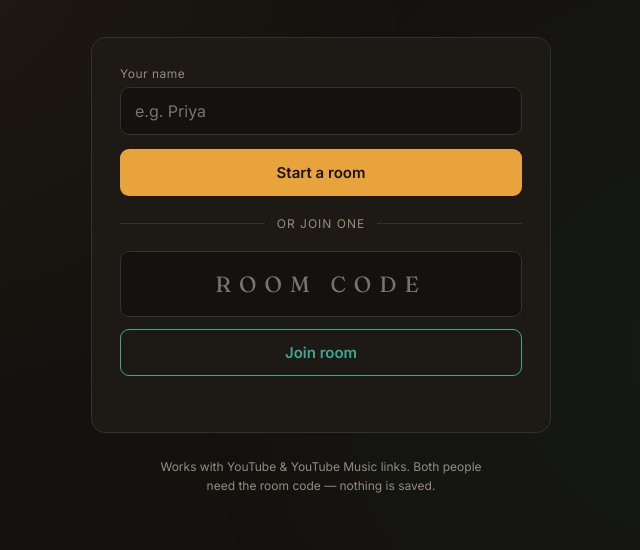
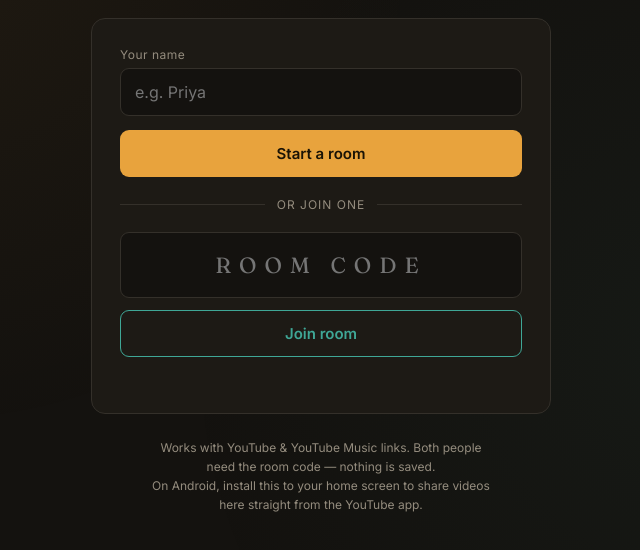
Before and after one commit to sonu-ak47/syncwatch, a website: page public/index.html in a window 1280 px wide. Shown: the part 206-756 px from the top of the page, without its empty margins (319-959 px from the left). Drawn offline with nearby package versions, Linux system fonts and the light colour scheme; no server answers.

Commit message:
Update fine print with Android installation instructions
Added instructions for Android users to install the app to their home screen.

```diff
--- a/public/index.html
+++ b/public/index.html
@@ -4,6 +4,10 @@
 <meta charset="UTF-8">
 <meta name="viewport" content="width=device-width, initial-scale=1.0, viewport-fit=cover">
 <title>SyncWatch — watch or listen together</title>
+<link rel="manifest" href="/manifest.json">
+<meta name="theme-color" content="#14120F">
+<link rel="icon" href="/icon-192.png">
+<link rel="apple-touch-icon" href="/icon-192.png">
 <link rel="preconnect" href="https://fonts.googleapis.com">
 <link href="https://fonts.googleapis.com/css2?family=Fraunces:opsz,wght@9..144,400;9..144,600;9..144,700&family=Inter:wght@400;500;600;700&display=swap" rel="stylesheet">
 <link rel="stylesheet" href="style.css">
@@ -36,7 +40,7 @@
     <p id="entry-error" class="error-text"></p>
   </div>
 
-  <p class="fine-print">Works with YouTube &amp; YouTube Music links. Both people need the room code — nothing is saved.</p>
+  <p class="fine-print">Works with YouTube &amp; YouTube Music links. Both people need the room code — nothing is saved.<br>On Android, install this to your home screen to share videos here straight from the YouTube app.</p>
 </main>
 
 <!-- ===== SCREEN 2: WAITING ROOM ===== -->
```
